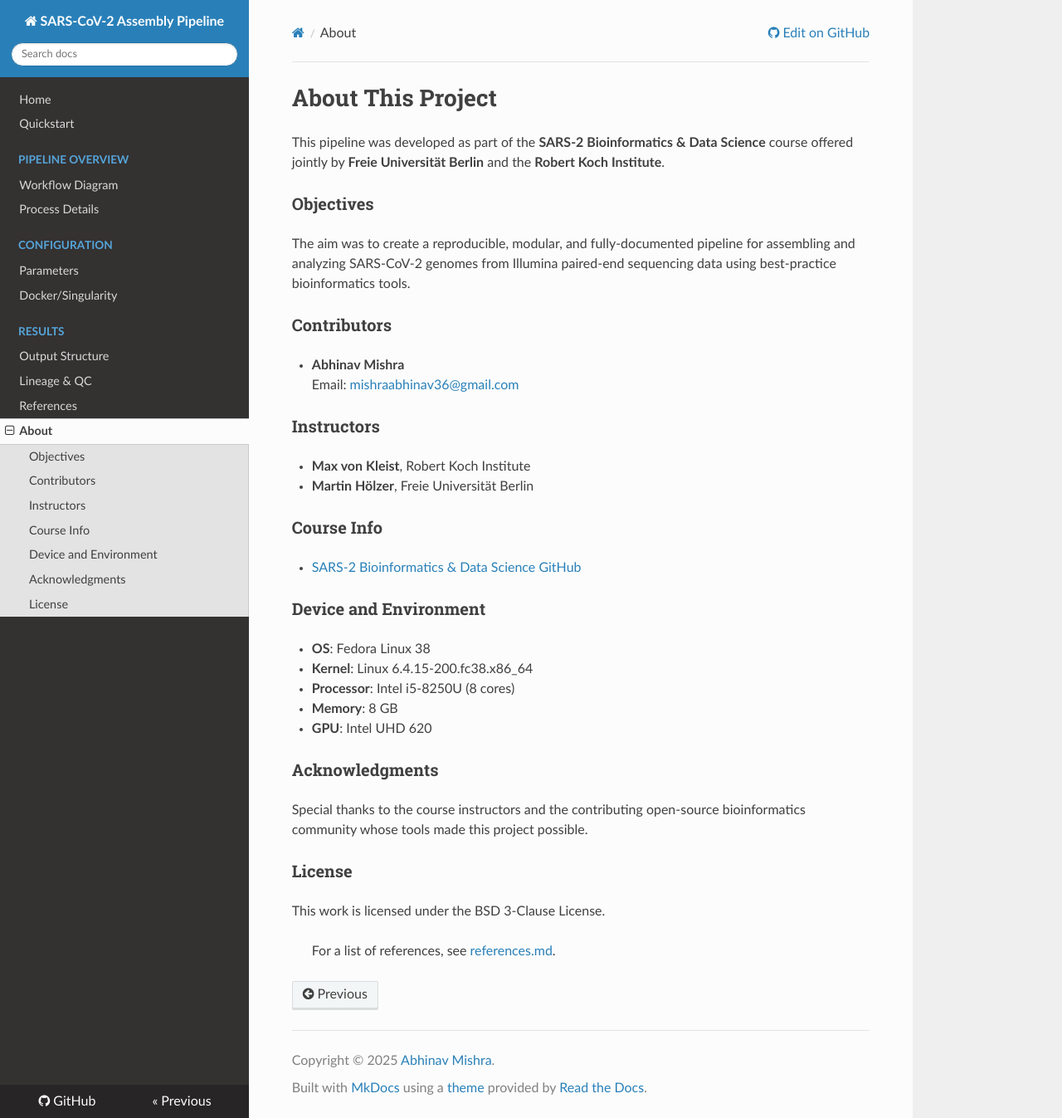
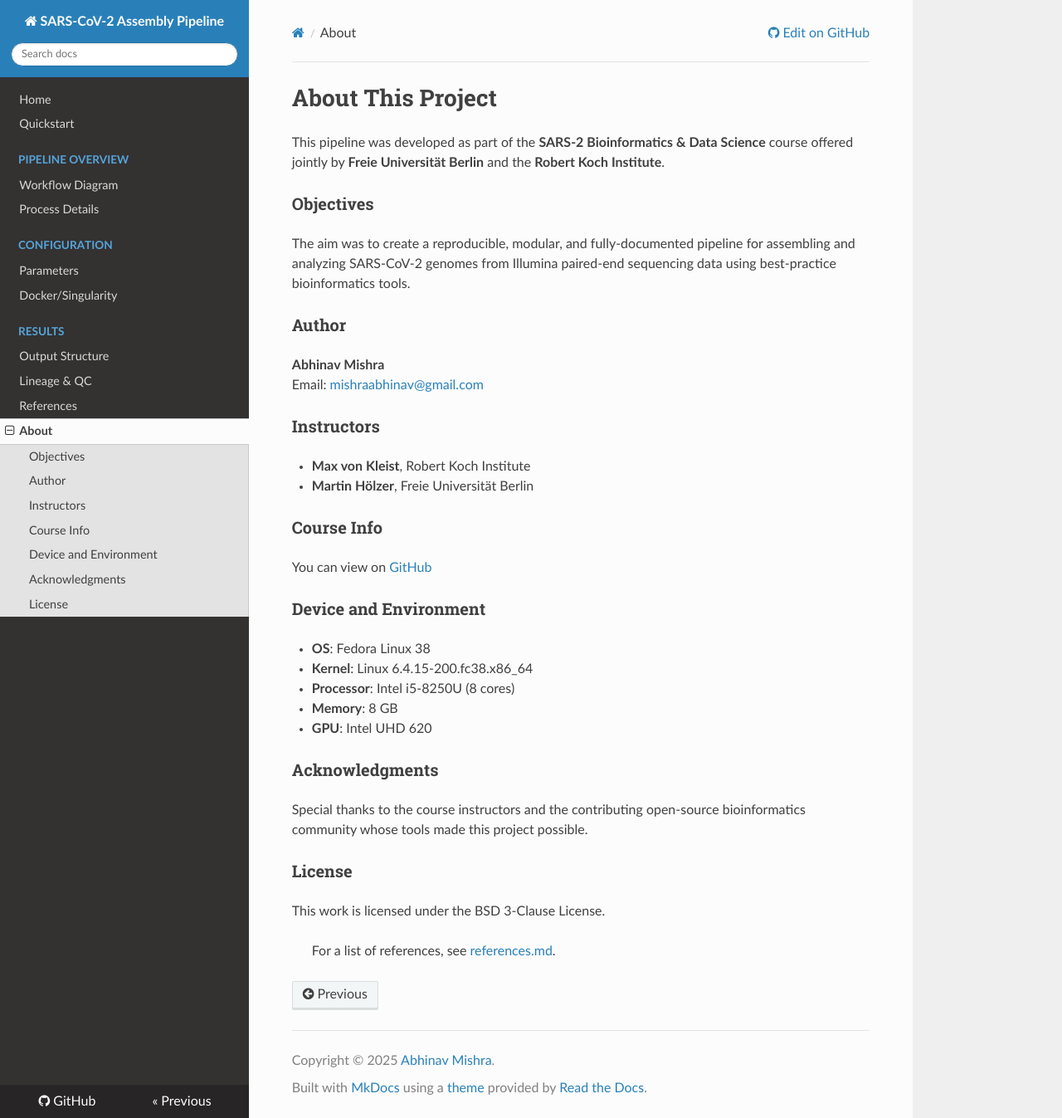
Before and after one commit to bibymaths/nf-illumina2lineage, an MkDocs documentation site: the page built from docs/about.md, in a window 1280 px wide and 1347 px high. Shown: the whole window at 83% size. Built offline with MkDocs 1.6.1, drawn with Linux system fonts in a browser that asks for light colours; nearby versions of some CDN libraries.

Commit message:
Update author information and improve documentation formatting

```diff
--- a/docs/about.md
+++ b/docs/about.md
@@ -3,20 +3,25 @@
 This pipeline was developed as part of the **SARS-2 Bioinformatics & Data Science** course offered jointly by **Freie Universität Berlin** and the **Robert Koch Institute**.
 
 ### Objectives
+
 The aim was to create a reproducible, modular, and fully-documented pipeline for assembling and analyzing SARS-CoV-2 genomes from Illumina paired-end sequencing data using best-practice bioinformatics tools.
 
-### Contributors
-- **Abhinav Mishra**
-  Email: [mishraabhinav36@gmail.com](mailto:mishraabhinav36@gmail.com)
+### Author
+
+**Abhinav Mishra**
+Email: [mishraabhinav@gmail.com](mailto:mishraabhinav@gmail.com)
 
 ### Instructors
+
 - **Max von Kleist**, Robert Koch Institute
 - **Martin Hölzer**, Freie Universität Berlin
 
 ### Course Info
-- [SARS-2 Bioinformatics & Data Science GitHub](https://github.com/rki-mf1/2023-SC2-Data-Science)
+
+You can view on [GitHub](https://github.com/rki-mf1/2023-SC2-Data-Science)
 
 ### Device and Environment
+
 - **OS**: Fedora Linux 38
 - **Kernel**: Linux 6.4.15-200.fc38.x86_64
 - **Processor**: Intel i5-8250U (8 cores)
@@ -24,9 +29,11 @@ The aim was to create a reproducible, modular, and fully-documented pipeline for
 - **GPU**: Intel UHD 620
 
 ### Acknowledgments
+
 Special thanks to the course instructors and the contributing open-source bioinformatics community whose tools made this project possible.
 
 ### License
+
 This work is licensed under the BSD 3-Clause License.
 
 > For a list of references, see [references.md](references.md).
```
Also changed, not shown: README.md (+1 -1 lines).
